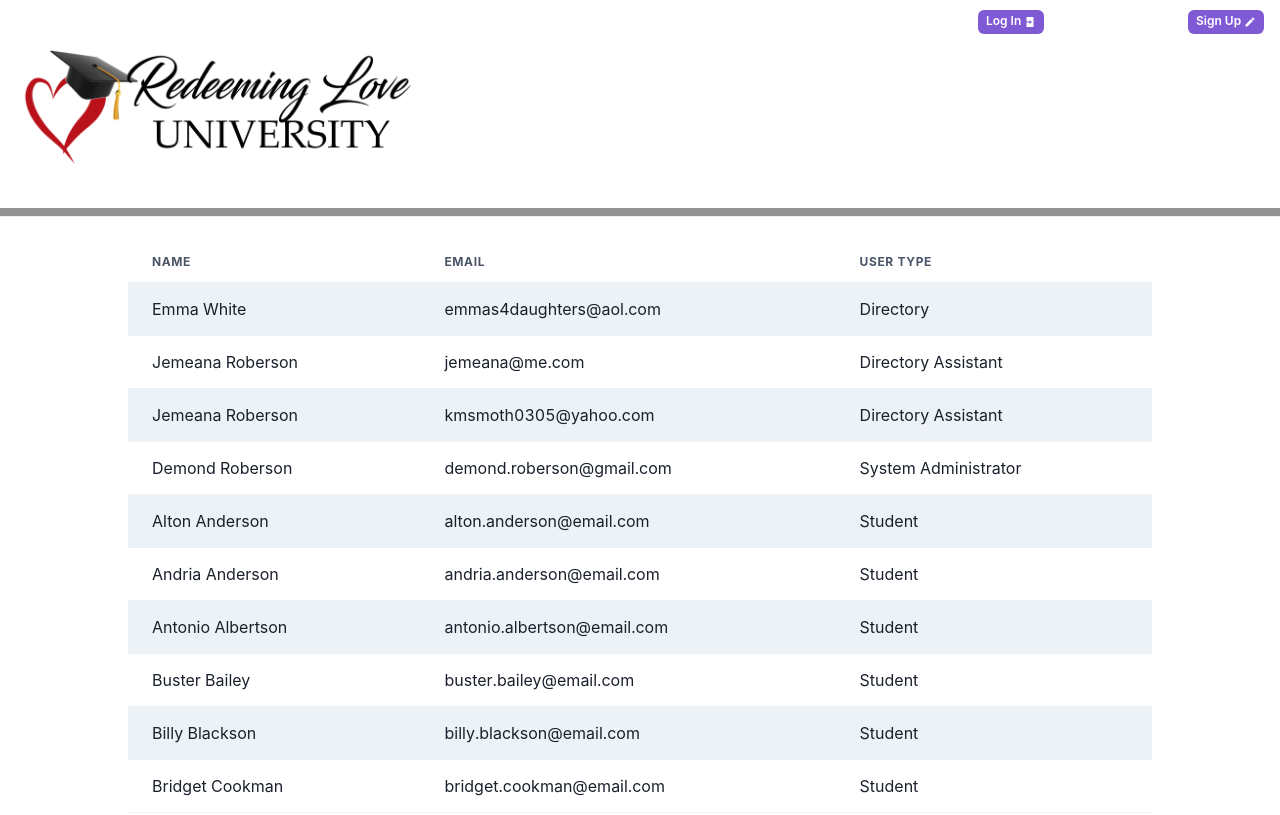
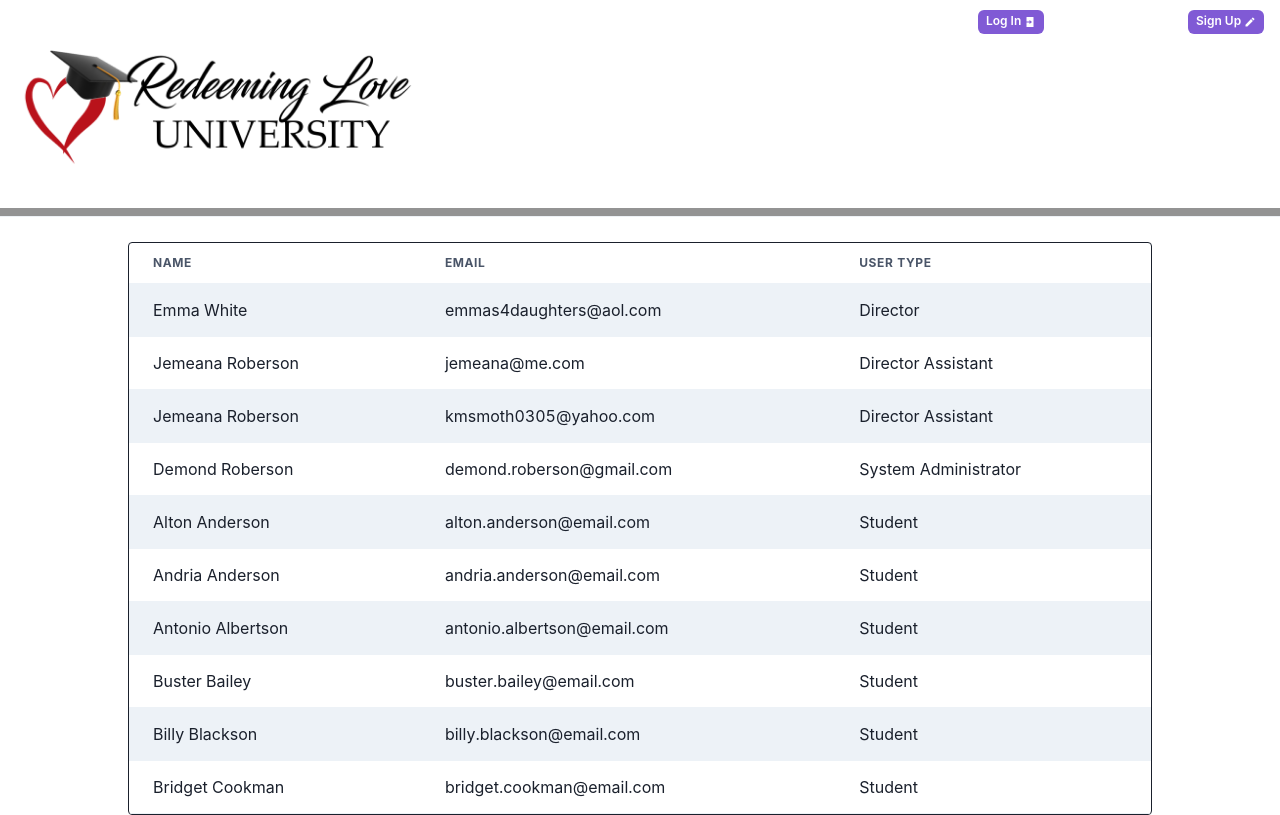
Before and after one commit to 3zbyjd/rlomuniv, a React (Vite) app: page /UserList in a window 1280 px wide. Built offline with nearby package versions, Linux system fonts and the light colour scheme.

Commit message:
Working to render user list route.

```diff
--- a/public/assets/users.json
+++ b/public/assets/users.json
@@ -8,7 +8,7 @@
         "address1": "154 Forest Home Drive",
         "address2": "",
         "phone1": "(256)565-3511",
-        "userType":"Directory",
+        "userType":"Director",
         "password": "Test1234"
     },
     {
@@ -20,7 +20,7 @@
         "address1": "158 Dustin Lane",
         "address2": "",
         "phone1": "(256)655-8237",
-        "userType":"Directory Assistant",
+        "userType":"Director Assistant",
         "password": "Test1234"
     },
     {
@@ -32,7 +32,7 @@
         "address1": "158 Dustin Lane",
         "address2": "",
         "phone1": "(256)655-8237",
-        "userType":"Directory Assistant",
+        "userType":"Director Assistant",
         "password": "Test1234"
     },
     {
--- a/src/pages/User/UserList.tsx
+++ b/src/pages/User/UserList.tsx
@@ -39,7 +39,12 @@ function UserList() {
         marginBottom="25px"
       />
 
-      <TableContainer width="80%" margin="0 auto">
+      <TableContainer
+        width="80%"
+        margin="0 auto"
+        border="1px"
+        borderRadius="4px"
+      >
         <Table variant="striped" colorScheme="gray">
           <Thead>
             <Tr>
```
